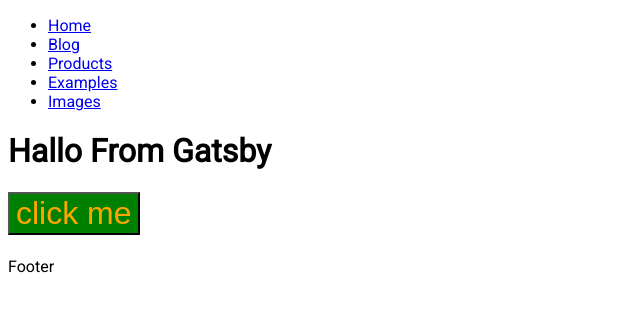
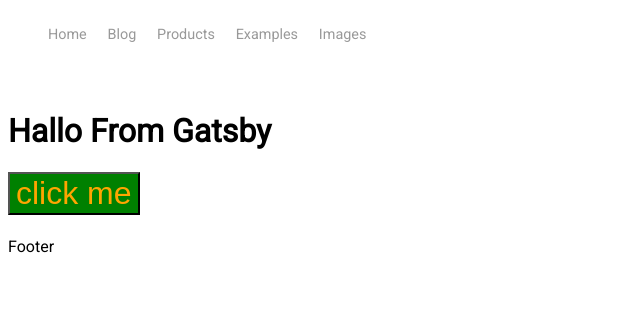
Before and after one commit to miguelapb35/gatsby-tutorial, a Gatsby site: page / in a window 1280 px wide. Shown: the whole page, without its empty margins (0-640 px from the left). Built offline with nearby package versions, Linux system fonts and the light colour scheme; Gatsby itself is replaced by a stand-in of ours.

Commit message:
navbar and products added

```diff
--- a/src/components/Navbar.js
+++ b/src/components/Navbar.js
@@ -2,25 +2,27 @@ import React from 'react'
 import {Link} from 'gatsby'
 const Navbar = () => {
   return (
+    <header className='header'>
       <nav>
-      <ul>
+        <ul className='navList'>
           <li>
-          <Link to='/' >Home</Link>
+            <Link to='/' className='navItem' >Home</Link>
           </li>
           <li>
-          <Link to='/blog' >Blog</Link>
+            <Link to='/blog' className='navItem'>Blog</Link>
           </li>
           <li>
-          <Link to='/products' >Products</Link>
+            <Link to='/products' className='navItem' >Products</Link>
           </li>
           <li>
-          <Link to='/examples' >Examples</Link>
+            <Link to='/examples' className='navItem'>Examples</Link>
           </li>
           <li>
-          <Link to='/images' >Images</Link>
+            <Link to='/images' className='navItem'>Images</Link>
           </li>
         </ul>
       </nav>
+    </header>
   )
 }
 
--- a/src/components/layout.css
+++ b/src/components/layout.css
@@ -22,6 +22,27 @@ p{
 .single-image{
   border: 3px solid red;
   padding: 1rem 0;
+}
+
+.header {
+  padding: 1rem 0 3rem;
+}
+
+.navList{
+  display: flex;
+  list-style-type: none;
+  margin: 0;
+}
+
+.navItem{
+  color: #999999;
+  font-size: .9rem;
+  margin-right: 1.3rem;
+  text-decoration: none;
+}
+
+.navItem:hover {
+  color: #666666;
 }
 
 @media screen and (min-width: 992px) {
```
Lines whose indentation alone changed are shown as unchanged.
